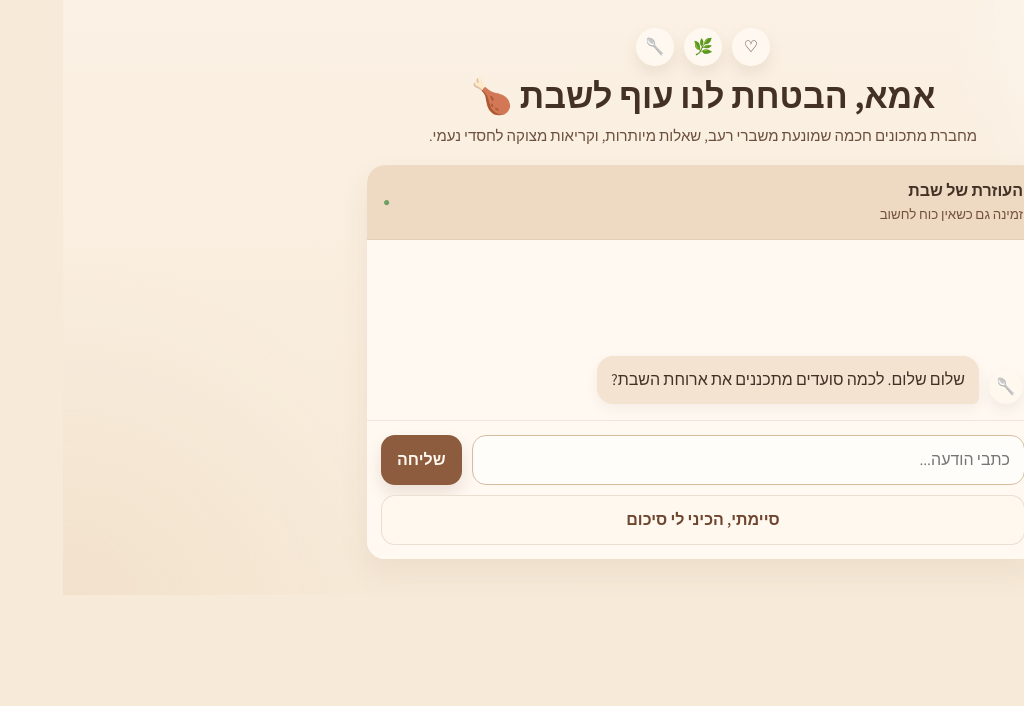
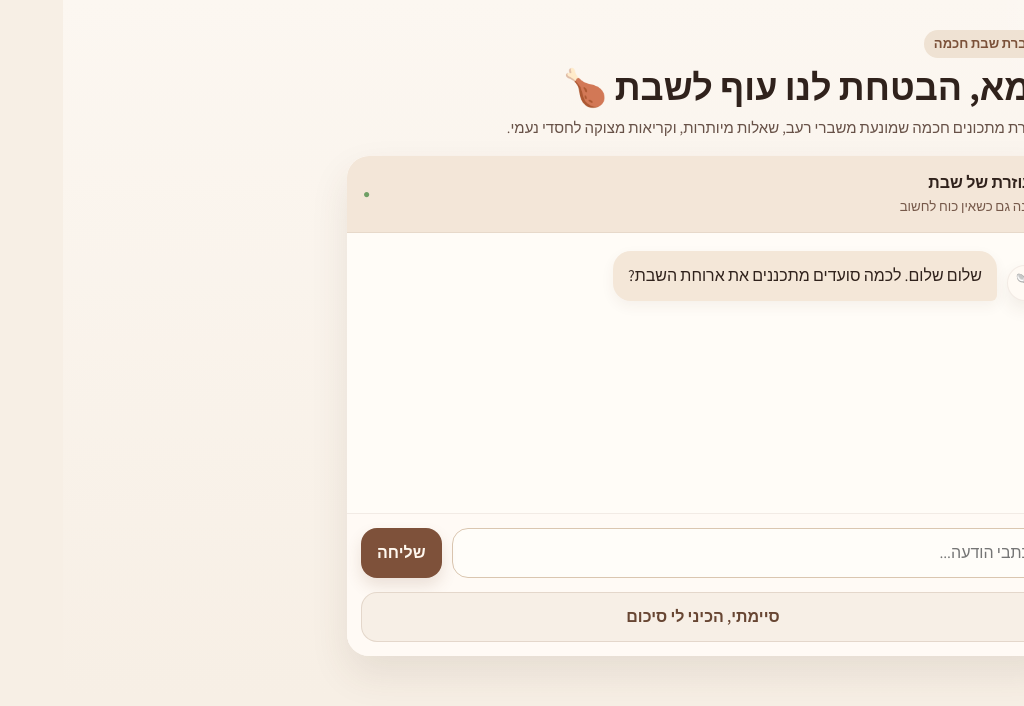
Before and after one commit to dawnidan/ima-promised-chicken-for-shabbat, a React (Vite) app: page / in a window 1280 px wide. Shown: the top 706 px of the page, without its empty margins (256-1280 px from the left). Built offline with nearby package versions, Linux system fonts and the light colour scheme.

Commit message:
Modernize homepage layout

```diff
--- a/src/components/RecipeNotebookHeader.jsx
+++ b/src/components/RecipeNotebookHeader.jsx
@@ -1,12 +1,7 @@
 export default function RecipeNotebookHeader() {
   return (
     <section className="hero">
-      <div className="hero-badges" aria-hidden="true">
-        <span>♡</span>
-        <span>🌿</span>
-        <span>🥄</span>
-      </div>
-
+      <div className="eyebrow">מחברת שבת חכמה</div>
       <h1>אמא, הבטחת לנו עוף לשבת 🍗</h1>
       <p className="description">
         מחברת מתכונים חכמה שמונעת משברי רעב, שאלות מיותרות, וקריאות מצוקה לחסדי נעמי.
--- a/src/styles/main.css
+++ b/src/styles/main.css
@@ -3,8 +3,8 @@
 :root {
   font-family:
     'Assistant', Arial, 'Noto Sans Hebrew', system-ui, sans-serif;
-  color: #443126;
-  background: #f7ead8;
+  color: #30221c;
+  background: #f7efe5;
   line-height: 1.5;
   font-synthesis: none;
   text-rendering: optimizeLegibility;
@@ -15,16 +15,15 @@
 }
 
 html {
-  background: #f7ead8;
+  background: #f7efe5;
 }
 
 body {
   margin: 0;
   min-width: 320px;
   background:
-    radial-gradient(circle at top right, rgba(255, 255, 255, 0.92), transparent 28%),
-    radial-gradient(circle at bottom left, rgba(225, 198, 164, 0.24), transparent 24%),
-    linear-gradient(180deg, #fbf1e4 0%, #f7ead8 100%);
+    radial-gradient(circle at top right, rgba(255, 255, 255, 0.95), transparent 24%),
+    linear-gradient(180deg, #fcf7f1 0%, #f7efe5 100%);
 }
 
 button,
@@ -44,31 +43,15 @@ button:hover {
 }
 
 .app-shell {
-  width: min(100%, 720px);
+  width: min(100%, 760px);
   margin: 0 auto;
-  padding: 16px 14px 28px;
+  padding: 18px 14px 28px;
 }
 
 .hero {
   position: relative;
-  text-align: center;
-}
-
-.hero-badges {
-  display: flex;
-  justify-content: center;
-  gap: 10px;
-  margin-bottom: 10px;
-}
-
-.hero-badges span {
-  display: grid;
-  width: 38px;
-  height: 38px;
-  place-items: center;
-  border-radius: 999px;
-  background: rgba(255, 249, 241, 0.95);
-  box-shadow: 0 8px 16px rgba(112, 72, 39, 0.1);
+  text-align: right;
+  padding-inline: 4px;
 }
 
 h1,
@@ -78,15 +61,28 @@ p {
 }
 
 h1 {
-  font-size: 25px;
+  margin-top: 8px;
+  font-size: 27px;
   line-height: 1.18;
   letter-spacing: 0;
 }
 
+.eyebrow {
+  display: inline-flex;
+  align-items: center;
+  min-height: 28px;
+  padding: 4px 10px;
+  border-radius: 999px;
+  background: #efe2d3;
+  color: #7b5139;
+  font-size: 13px;
+  font-weight: 700;
+}
+
 .description {
-  max-width: 560px;
-  margin: 8px auto 0;
-  color: #6c503e;
+  max-width: 590px;
+  margin-top: 8px;
+  color: #675147;
   line-height: 1.55;
   font-size: 15px;
 }
@@ -100,11 +96,11 @@ h1 {
 
 .chat-card,
 .shopping-card {
-  margin-top: 18px;
-  border-radius: 18px;
-  background: rgba(255, 250, 243, 0.96);
+  margin-top: 16px;
+  border-radius: 22px;
+  background: rgba(255, 252, 248, 0.97);
   box-shadow:
-    0 14px 30px rgba(112, 72, 39, 0.08),
+    0 18px 38px rgba(82, 57, 41, 0.1),
     0 1px 0 rgba(255, 255, 255, 0.7) inset;
 }
 
@@ -117,8 +113,8 @@ h1 {
   align-items: center;
   justify-content: space-between;
   gap: 12px;
-  padding: 14px 16px;
-  background: rgba(234, 210, 181, 0.78);
+  padding: 15px 16px;
+  background: #f3e6d8;
   border-bottom: 1px solid rgba(91, 64, 43, 0.08);
 }
 
@@ -128,7 +124,7 @@ h1 {
 }
 
 .chat-header small {
-  color: #72523d;
+  color: #76594a;
   display: block;
   margin-top: 2px;
 }
@@ -141,11 +137,12 @@ h1 {
 
 .chat-window {
   display: grid;
-  gap: 14px;
-  min-height: 180px;
-  max-height: 360px;
+  align-content: start;
+  gap: 16px;
+  min-height: 280px;
+  max-height: 420px;
   overflow-y: auto;
-  padding: 16px;
+  padding: 18px 16px;
 }
 
 .message-row {
@@ -165,51 +162,52 @@ h1 {
 
 .message-avatar {
   display: grid;
-  width: 34px;
-  height: 34px;
-  flex: 0 0 34px;
+  width: 36px;
+  height: 36px;
+  flex: 0 0 36px;
   place-items: center;
   border-radius: 999px;
-  background: #fff8ef;
-  box-shadow: 0 6px 14px rgba(78, 53, 32, 0.08);
+  background: #fffaf4;
+  border: 1px solid rgba(101, 72, 53, 0.08);
+  box-shadow: 0 8px 18px rgba(78, 53, 32, 0.08);
 }
 
 .message {
   width: fit-content;
-  max-width: min(78%, 420px);
-  padding: 12px 14px;
-  border-radius: 16px;
+  max-width: min(79%, 440px);
+  padding: 13px 15px;
+  border-radius: 18px;
   line-height: 1.5;
   box-shadow: 0 5px 14px rgba(78, 53, 32, 0.06);
 }
 
 .message.assistant {
   border-bottom-right-radius: 6px;
-  background: #f3e3d0;
+  background: #f4e7d8;
 }
 
 .message.user {
   border-bottom-left-radius: 6px;
-  background: #dfe9d7;
+  background: #e2ecd9;
 }
 
 .composer-shell {
-  border-top: 1px solid rgba(91, 64, 43, 0.1);
-  background: rgba(255, 250, 243, 0.72);
+  border-top: 1px solid rgba(91, 64, 43, 0.08);
+  background: #fffaf5;
 }
 
 .chat-form {
   display: flex;
   gap: 10px;
-  padding: 14px 14px 10px;
+  padding: 14px;
 }
 
 .chat-form input {
   flex: 1;
   min-width: 0;
-  border: 1px solid #d8bea0;
-  min-height: 46px;
-  border-radius: 14px;
+  border: 1px solid #dac6b0;
+  min-height: 48px;
+  border-radius: 16px;
   padding: 12px 14px;
   background: #fffdf9;
   color: #443126;
@@ -224,9 +222,9 @@ h1 {
 .chat-form button,
 .chat-actions button,
 .shopping-header button {
-  border-radius: 14px;
+  border-radius: 16px;
   padding: 12px 16px;
-  background: #8d5b3d;
+  background: #7e513a;
   color: #fff8ef;
   font-weight: 600;
   box-shadow: 0 8px 16px rgba(112, 72, 39, 0.14);
@@ -239,8 +237,8 @@ h1 {
 
 .chat-actions button {
   width: 100%;
-  background: #fff8ef;
-  color: #70462f;
+  background: #f7efe6;
+  color: #684633;
   border: 1px solid rgba(112, 72, 39, 0.14);
   box-shadow: none;
 }
@@ -251,7 +249,7 @@ h1 {
 }
 
 .shopping-card {
-  padding: 16px;
+  padding: 18px 16px;
 }
 
 .shopping-header {
@@ -318,11 +316,11 @@ pre {
 
 @media (min-width: 640px) {
   .app-shell {
-    padding: 28px 24px 36px;
+    padding: 30px 24px 38px;
   }
 
   h1 {
-    font-size: 34px;
+    font-size: 36px;
   }
 
   .shopping-header {
```
